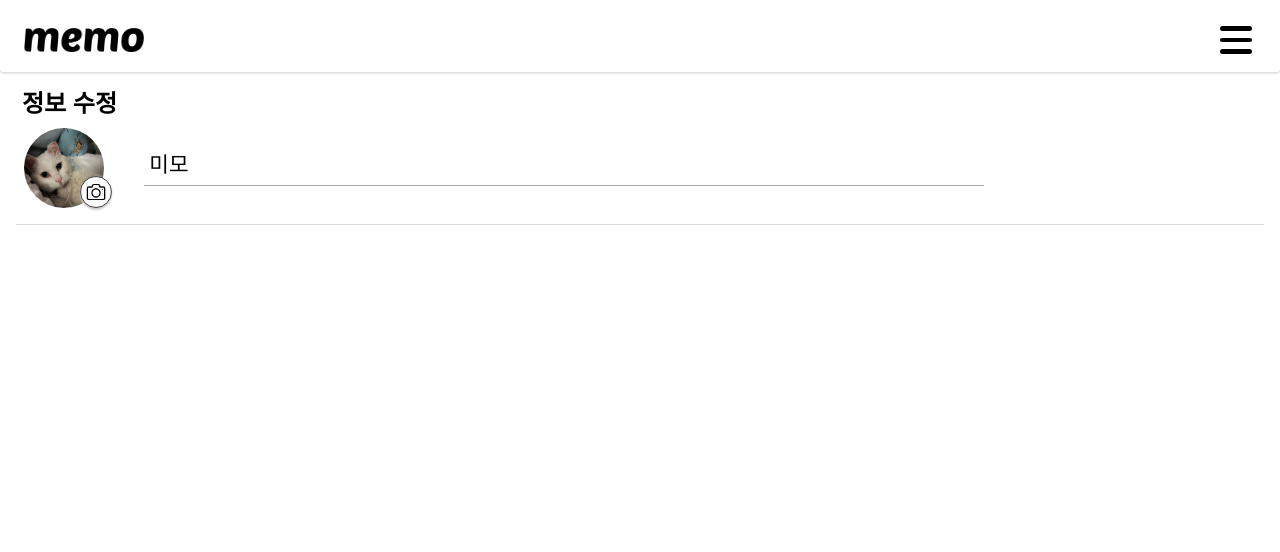
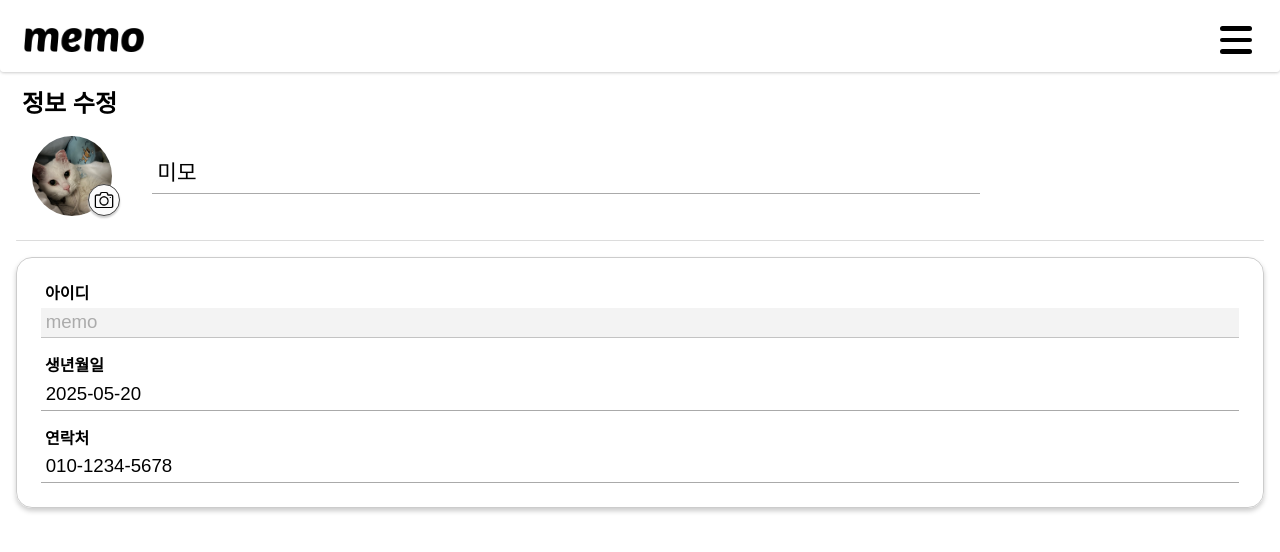
Before and after one commit to Spooder02/memo, a React (Vite) app in the folder frontend/: page /setProfile in a window 1280 px wide. Shown: the top 552 px of the page. Built offline with nearby package versions, Linux system fonts and the light colour scheme.

Commit message:
feat: 정보 수정 칸을 만들었어요

```diff
--- a/frontend/src/components/MembershipCircle.tsx
+++ b/frontend/src/components/MembershipCircle.tsx
@@ -33,10 +33,10 @@ const MembershipCircle = (props: {
     )
 }
 
-const Circle = styled.a<{color: string}>`
+const Circle = styled.span<{color: string}>`
     width: 0.75em;
     height: 0.75em;
-    border-radius: 0.325em;
+    border-radius: 0.375em; // width/2
     background-color: ${props => props.color};
     display: inline-block;
     margin: 0 0.25em 0 0.25em;
--- /dev/null
+++ b/frontend/src/components/TextInput.tsx
@@ -0,0 +1,49 @@
+import styled from "styled-components";
+
+const TextInput = (props: {
+    title: string;
+    placeholder: string;
+    value: string;
+    onChange: (event: React.ChangeEvent<HTMLInputElement>) => void;
+}) => {
+    return (
+        <Container>
+            <InputTitle>{props.title}</InputTitle>
+            <Input
+                type="text"
+                placeholder={props.placeholder}
+                value={props.value}
+                disabled={props.title === "아이디"? true: false}
+                onChange={props.onChange}
+            />
+        </Container>
+    )
+}
+
+const Container = styled.div`
+
+`;
+
+const InputTitle = styled.div`
+    font-size: 12pt;
+    font-weight: 600;
+    padding: 0 0 0.1em 0.25em;
+`;
+
+const Input = styled.input`
+    width: 100%;
+    font-size: 14pt;
+    border-bottom: 1px solid #AAAAAA;
+    transition: border-bottom 0.2s ease-in-out;
+    padding: 0 0 0.1em 0.25em;
+    background-color: ${props => props.disabled? '#EEEEEE':''};
+    color: ${props => props.disabled? '#888888':'#000000'};
+    opacity: ${props => props.disabled? '0.7':'1'};
+
+    &:focus {
+        outline: none;
+        border-bottom: 1px solid #2693FF;
+    }
+`;
+
+export default TextInput;
--- a/frontend/src/pages/MyProfile.tsx
+++ b/frontend/src/pages/MyProfile.tsx
@@ -29,9 +29,6 @@ const MyProfilePage = () => {
             </ProfileDetailContainer>
         </ProfileHeaderContainer>
         <GrayLineDiv/>
-        <SettingTitle>
-            설정
-        </SettingTitle>
         <MenuContainer>
             <MenuWithIcon
                 logoSrc={images.user}
@@ -70,11 +67,11 @@ const ProfileTitle = styled.h1`
 
 export const ProfileHeaderContainer = styled.header`
     display: flex;
-    flex: 1;
-    margin-bottom: 0.5em;
+    padding: 0.5em;
+    margin-bottom: 0.25em;
 `;
 
-const ProfileMembership = styled.a`
+const ProfileMembership = styled.span`
     font-size: 12pt;
 `;
 
@@ -83,18 +80,13 @@ const ProfileDetailContainer = styled.div`
     padding-top: 0.25em;
 `;
 
-const SettingTitle = styled.h1`
-    font-size: 18pt;
-    font-weight: 600;
-    margin: 0.5em;
-`;
-
 const MenuContainer = styled.div`
     display: flex;
     flex-direction: column;
+    width: 95%;
     gap: 0.5em;
     padding: 0.5em 0 0.5em 0;
-    margin: 0.5em 0 0.5em 0;
+    margin: 1em auto 0.5em auto;
     border-radius: 0.75em;
     background-color: #F0F0F0;
     box-shadow: 0 3px 4px #CCCCCC;
--- a/frontend/src/pages/SetProfile.tsx
+++ b/frontend/src/pages/SetProfile.tsx
@@ -5,18 +5,50 @@ import images from "../utils/ImportImages";
 import { ProfileHeaderContainer } from "./MyProfile";
 import { useState } from "react";
 import { GrayLineDiv } from "./Mainpage";
+import { UserProfileInfo } from "../types/AuthData";
+import TextInput from "../components/TextInput";
 
 const SetProfile = () => {
-    const [nickname, setNickname] = useState<string>("미모");
     const [isNicknameChanged, setIsNicknameChanged] = useState<boolean>(false);
+
+    const [userData, setUserData] = useState<UserProfileInfo>({
+        "id": "memo",
+        "nickname": "미모",
+        "birthday": "2025-05-20",
+        "profileImg": "imageLink",
+        "phoneNumber": "010-1234-5678"
+    })
+
+    const fieldTitles: { [key in keyof UserProfileInfo]: string } = {
+        id: "아이디",
+        nickname: "닉네임",
+        birthday: "생년월일",
+        profileImg: "프로필 이미지",
+        phoneNumber: "연락처",
+    };
 
     const handleChangeNickname = (e: React.ChangeEvent<HTMLInputElement>) => {
         const changedValue = e.target.value;
-        if (changedValue !== nickname) {
+        if (changedValue !== userData.nickname) {
             setIsNicknameChanged(true);
-            setNickname(changedValue);
+            setUserData(prev => ({
+                ...prev,
+                ["nickname"]: changedValue
+            }));
         }
     }
+
+    const toggleButton = () => {
+        setIsNicknameChanged(false);
+    }
+
+    const handleInputChange = (key: keyof UserProfileInfo) => (event: React.ChangeEvent<HTMLInputElement>) => {
+        const newValue = event.target.value;
+        setUserData(prev => ({
+            ...prev,
+            [key]: newValue
+        }));
+    };
 
     return (
         <>
@@ -36,12 +68,16 @@ const SetProfile = () => {
                 <NicknameInput
                     type="text"
                     placeholder="닉네임"
-                    defaultValue={nickname}
+                    defaultValue={userData.nickname}
                     onBlur={handleChangeNickname}
                 />
                 {
                     isNicknameChanged &&
-                    <ChangeButton>
+                    <ChangeButton
+                        onClick={() => {
+                            toggleButton();
+                        }}
+                    >
                         변경
                     </ChangeButton>
                 }
@@ -50,6 +86,26 @@ const SetProfile = () => {
         <GrayLineDiv
             style={{margin: "1em 0 1em 0"}}
         />
+        <ProfileDetailsContainer>
+            {
+            Object.entries(userData)
+                .filter(([key]) => key !== 'nickname' && key !== 'profileImg')
+                .map(([key, value]) => {
+                    const fieldKey = key as keyof UserProfileInfo;
+                    const title = fieldTitles[fieldKey];
+
+                    return (
+                        <TextInput
+                            key={fieldKey}
+                            title={title}
+                            placeholder={`${title}`}
+                            value={value || ''}
+                            onChange={handleInputChange(fieldKey)}
+                        />
+                    );
+                })
+            }
+        </ProfileDetailsContainer>
         </>
     )
 }
@@ -100,6 +156,17 @@ const FixTitle = styled.h1`
     margin: 0.25em 0 0.25em 0.25em;
 `;
 
+const ProfileDetailsContainer = styled.div`
+    display: flex;
+    flex-direction: column;
+    flex: 1;
+    gap: 1em;
+    padding: 1.5em;
+    border-radius: 1em;
+    border: 1px solid #CCCCCC;
+    box-shadow: 0 3px 5px #CCCCCC;
+`;
+
 
 
 export default SetProfile;
--- /dev/null
+++ b/frontend/src/types/AuthData.tsx
@@ -0,0 +1,7 @@
+export interface UserProfileInfo {
+    profileImg: string;
+    id: string;
+    nickname: string;
+    birthday: string;
+    phoneNumber: string;
+}
```
